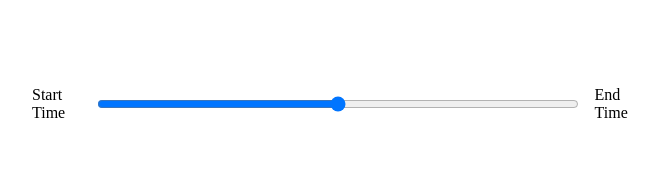
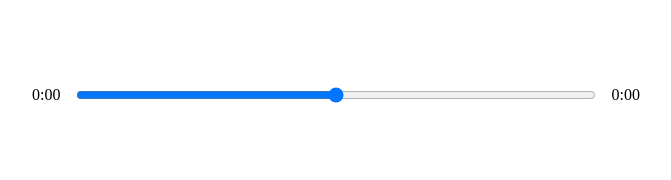
Before and after one commit to mohasin-hossain/musicplayer-react, a React (Create React App) app: page / in a window 1280 px wide. Shown: the part 490-670 px from the top of the page, without its empty margins (304-975 px from the left). Built offline with nearby package versions, Linux system fonts and the light colour scheme.

Commit message:
Update Time

```diff
--- a/src/components/Player.js
+++ b/src/components/Player.js
@@ -1,4 +1,4 @@
-import React, { useRef } from "react";
+import React, { useRef, useState } from "react";
 import { FontAwesomeIcon } from "@fortawesome/react-fontawesome";
 import {
   faPlay,
@@ -9,6 +9,7 @@
 const Player = ({ currentSong, isPlaying, setIsPlaying }) => {
   // Ref
   const audioRef = useRef(null);
+
   // Events Handler
   const playSongHandler = () => {
     if (isPlaying) {
@@ -20,12 +21,34 @@
     }
   };
 
+  const timeUpdateHandler = (e) => {
+    const currentTime = e.target.currentTime;
+    const duration = e.target.duration;
+    setSongInfo({
+      ...songInfo,
+      currentTime,
+      duration,
+    });
+  };
+
+  const getTime = (time) => {
+    return (
+      Math.floor(time / 60) + ":" + ("0" + Math.floor(time % 60)).slice(-2)
+    );
+  };
+
+  // State
+  const [songInfo, setSongInfo] = useState({
+    currentTime: null,
+    duration: null,
+  });
+
   return (
     <div className="player">
       <div className="time-control">
-        <p>Start Time</p>
+        <p>{getTime(songInfo.currentTime)}</p>
         <input type="range" />
-        <p>End Time</p>
+        <p>{getTime(songInfo.duration)}</p>
       </div>
       <div className="play-control">
         <FontAwesomeIcon className="skip-back" icon={faAngleLeft} size="2x" />
@@ -41,7 +64,12 @@
           size="2x"
         />
       </div>
-      <audio ref={audioRef} src={currentSong.audio}></audio>
+      <audio
+        onTimeUpdate={timeUpdateHandler}
+        onLoadedMetadata={timeUpdateHandler}
+        ref={audioRef}
+        src={currentSong.audio}
+      ></audio>
     </div>
   );
 };
```
